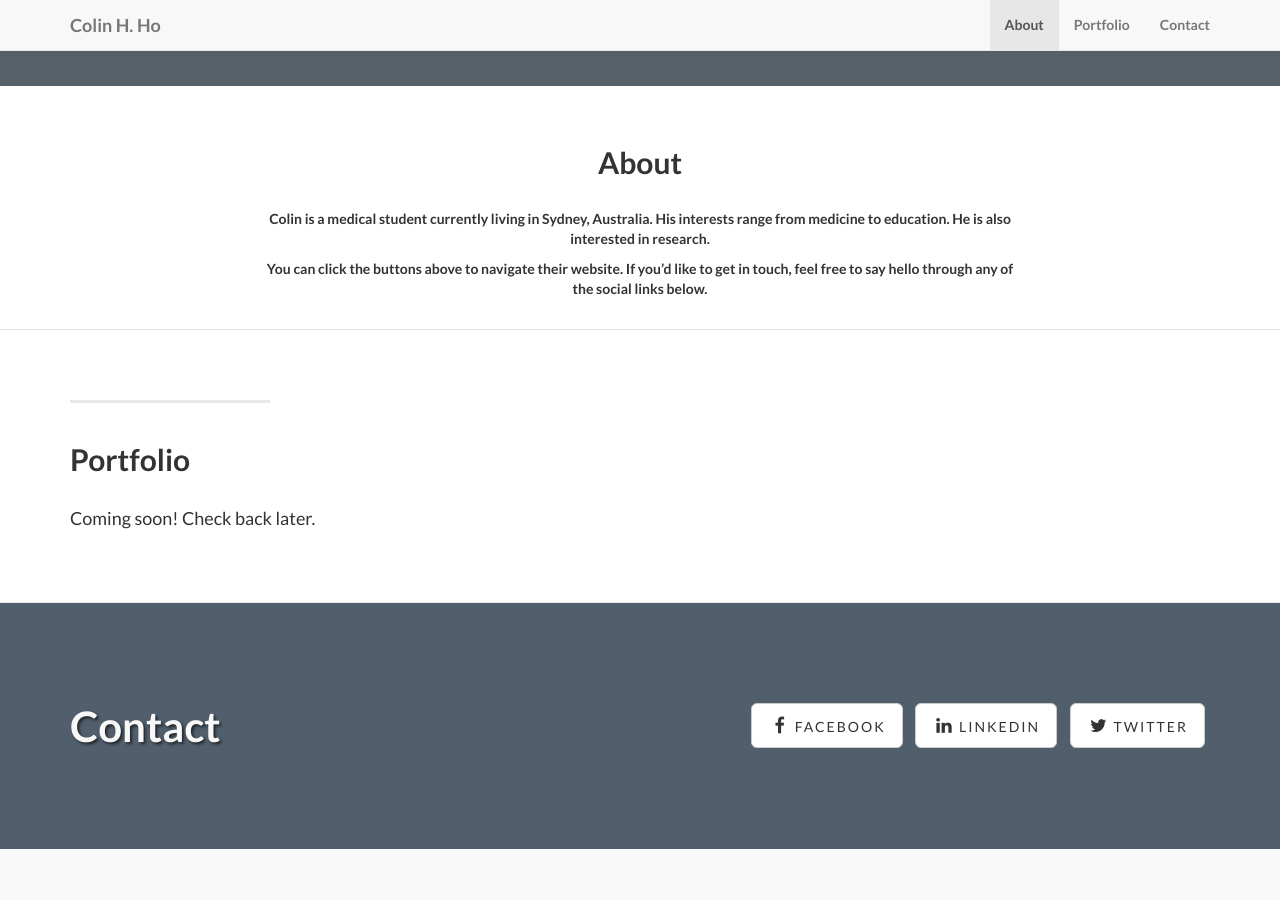
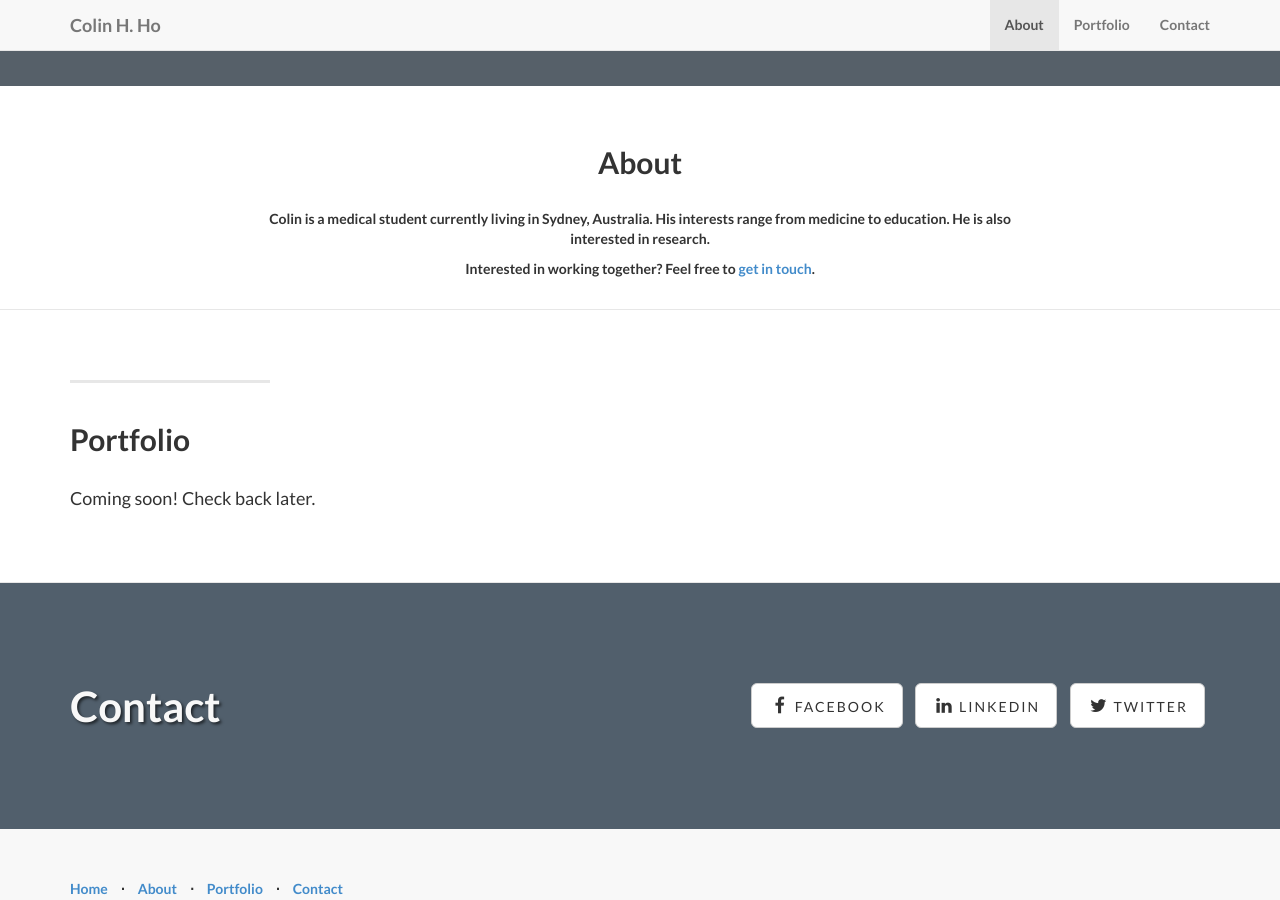
Before and after one commit to colinhho/colinhho.github.io, a Jekyll site: the page built from index.html, in a window 1280 px wide and 900 px high, scrolled down 691 px. Built offline with Jekyll 4.4.1, drawn with Linux system fonts in a browser that asks for light colours.

Commit message:
Update about.html

```diff
--- a/_includes/about.html
+++ b/_includes/about.html
@@ -6,7 +6,7 @@
               <h2>About</h2>
               <br/>
                 <p>Colin is a medical student currently living in Sydney, Australia. His interests range from medicine to education. He is also interested in research.</p>
-                <p>You can click the buttons above to navigate their website. If you’d like to get in touch, feel free to say hello through any of the social links below.</p>
+                <p>Interested in working together? Feel free to <a href="mailto:contact@colinhho.com">get in touch</a>.</p>
                 <br/>
               </div>
         </div>
```
Also changed, not shown: 2 other files.
